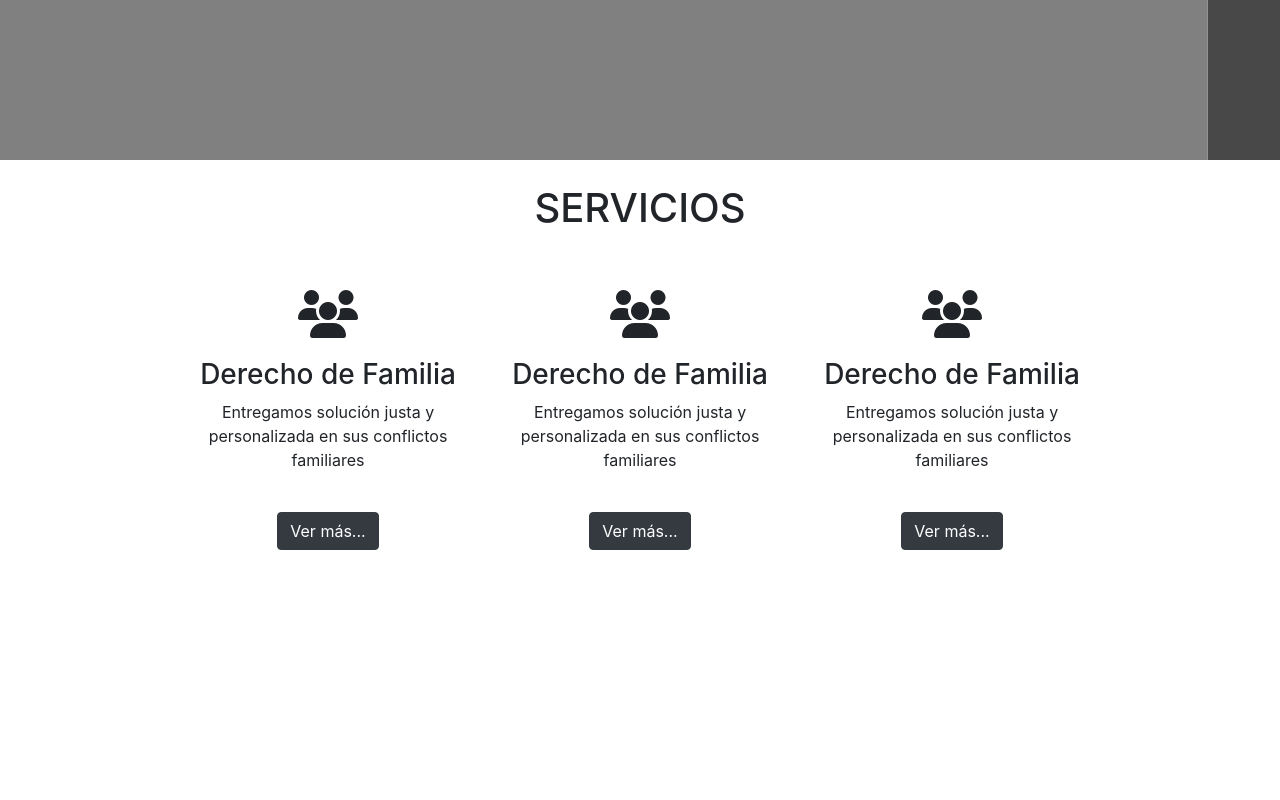
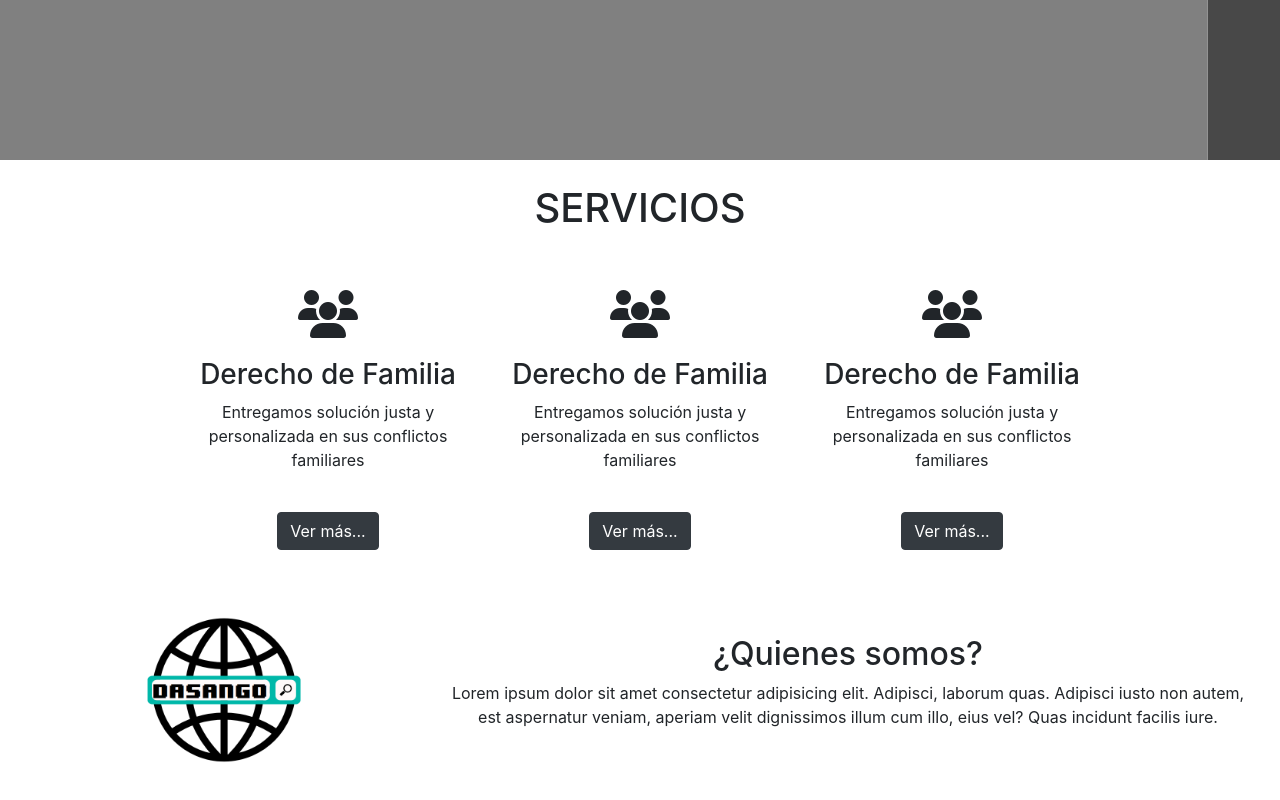
Before and after one commit to DanielSanJuan1999/dasango-web, a plain HTML site: page index.html in a window 1280 px wide. Shown: the part 618-1418 px from the top of the page. Before the commit the page ends 1188 px from the top, so only its background shows below. Drawn offline with nearby package versions, Linux system fonts and the light colour scheme.

Commit message:
Maquetación "about us"

```diff
--- a/index.html
+++ b/index.html
@@ -14,7 +14,7 @@
 
     <nav class="navbar fixed-top navbar-expand-lg navbar-light bg-light">
         <div class="container-fluid">
-            <a class="navbar-brand" href="index.html"><img style="width: 75px;" src="img/logo_dasango.png" alt="dasango"></a>
+            <a class="navbar-brand" href="index.html"><img style="width: 70px;" src="img/logo_dasango.png" alt="dasango"></a>
             <button class="navbar-toggler collapsed" type="button" data-toggle="collapse" data-target="#navbarSupportedContent" aria-controls="navbarSupportedContent" aria-expanded="false" aria-label="Toggle navigation">
                 <span class="navbar-toggler-icon"></span>
             </button>
@@ -89,9 +89,19 @@
                     <a class="btn btn-dark" href="derechos-familia.html" role="button" title="der-fam">Ver más...</a>
                 </div>
             </div>
+            <br>
     <!--ABOUT US-->
-        <div>
-
+        <div class="row middle-xs" id="about-us">
+            <div class="col-xs-12 col-md-4 boxes">
+                <img src="img/logo_dasango.png" alt="logo_dasango" style="width: 50%;">
+            </div>
+            <div class="col-xs-12 col-md-8 boxes">
+                <h2>¿Quienes somos?</h2>
+                <p>Lorem ipsum dolor sit amet consectetur adipisicing elit. Adipisci, laborum quas.
+                    Adipisci iusto non autem, est aspernatur veniam, aperiam velit dignissimos illum cum illo,
+                    eius vel? Quas incidunt facilis iure.
+                </p>
+            </div>
         </div>
     <!--PORTFOLIO-->
         <div>
```
